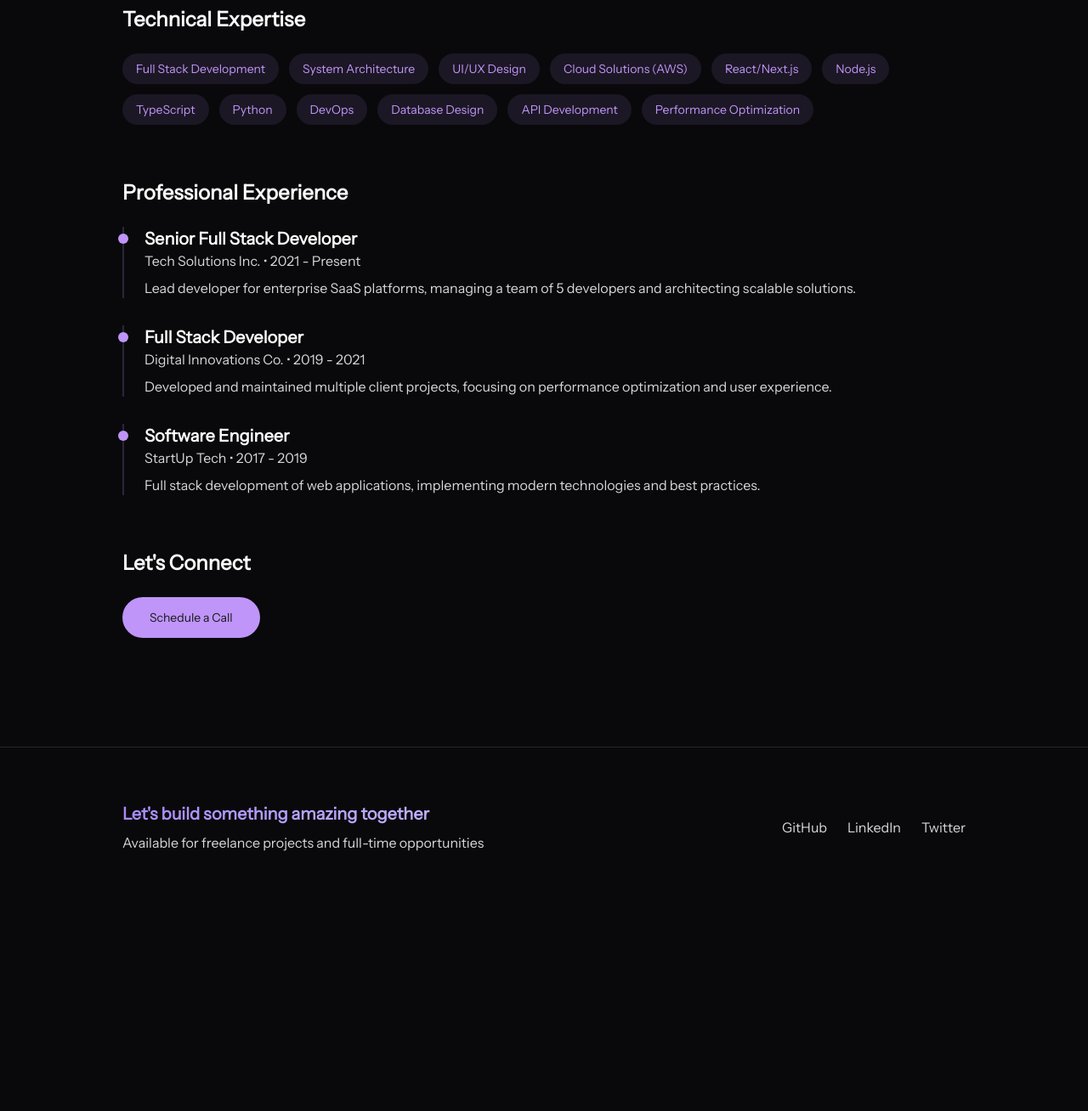
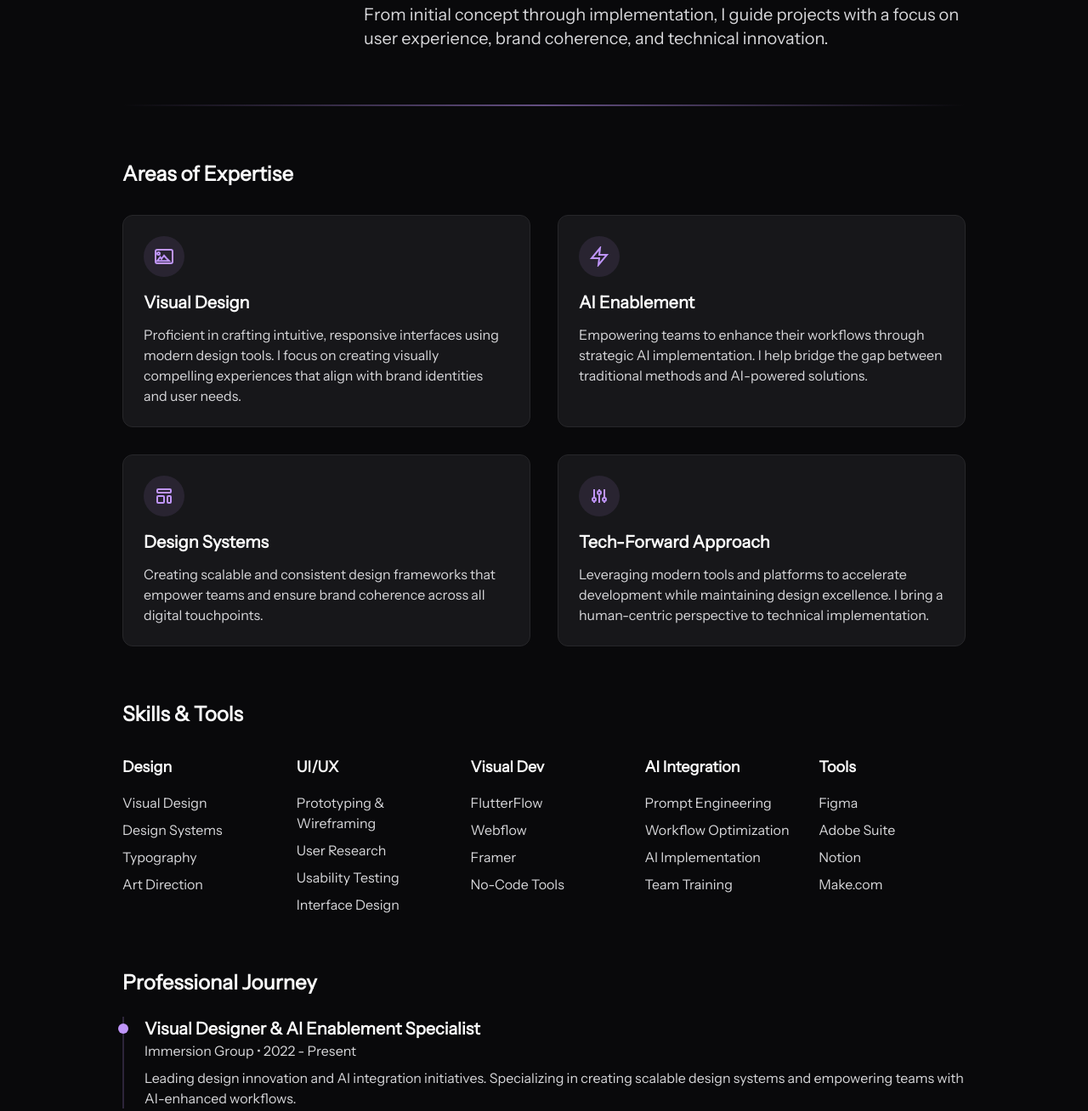
Before and after one commit to wemadeathing/Astro-portfolio-24, an Astro site: page /about in a window 1280 px wide. Shown: the part 361-1669 px from the top of the page at 85% size. Before the commit the page ends 1429 px from the top, so only its background shows below. Built offline with nearby package versions, Linux system fonts and the light colour scheme; Astro itself is replaced by a stand-in of ours.

Commit message:
content updates

```diff
--- a/src/components/Footer.astro
+++ b/src/components/Footer.astro
@@ -6,9 +6,9 @@
         <p class="text-muted-foreground">Available for freelance projects and full-time opportunities</p>
       </div>
       <div class="flex gap-6">
-        <a href="https://github.com" class="text-muted-foreground hover:text-primary transition-colors">GitHub</a>
-        <a href="https://linkedin.com" class="text-muted-foreground hover:text-primary transition-colors">LinkedIn</a>
-        <a href="https://twitter.com" class="text-muted-foreground hover:text-primary transition-colors">Twitter</a>
+        <a href="https://github.com/wemadeathing" class="text-muted-foreground hover:text-primary transition-colors">GitHub</a>
+        <a href="https://www.linkedin.com/in/nasifsalaam/" class="text-muted-foreground hover:text-primary transition-colors">LinkedIn</a>
+        <a href="https://www.behance.net/nsalaam" class="text-muted-foreground hover:text-primary transition-colors">Behance</a>
       </div>
     </div>
   </div>
--- a/src/pages/about.astro
+++ b/src/pages/about.astro
@@ -1,67 +1,187 @@
 ---
 import Layout from '../layouts/Layout.astro';
 
-const skills = [
-  'Full Stack Development',
-  'System Architecture',
-  'UI/UX Design',
-  'Cloud Solutions (AWS)',
-  'React/Next.js',
-  'Node.js',
-  'TypeScript',
-  'Python',
-  'DevOps',
-  'Database Design',
-  'API Development',
-  'Performance Optimization',
+const expertise = [
+  {
+    title: 'Visual Design',
+    description: 'Proficient in crafting intuitive, responsive interfaces using modern design tools. I focus on creating visually compelling experiences that align with brand identities and user needs.',
+    icon: 'M2 6a2 2 0 012-2h16a2 2 0 012 2v12a2 2 0 01-2 2H4a2 2 0 01-2-2V6zm3.5 1a1.5 1.5 0 100 3 1.5 1.5 0 000-3zm9 6.75l-2.5-3-3 4-1.5-2-3.5 4.5h14l-3.5-3.5z'
+  },
+  {
+    title: 'AI Enablement',
+    description: 'Empowering teams to enhance their workflows through strategic AI implementation. I help bridge the gap between traditional methods and AI-powered solutions.',
+    icon: 'M13 2L3 14h9l-1 8 10-12h-9l1-8z'
+  },
+  {
+    title: 'Design Systems',
+    description: 'Creating scalable and consistent design frameworks that empower teams and ensure brand coherence across all digital touchpoints.',
+    icon: 'M4 5a1 1 0 011-1h14a1 1 0 011 1v2a1 1 0 01-1 1H5a1 1 0 01-1-1V5zm0 8a1 1 0 011-1h6a1 1 0 011 1v6a1 1 0 01-1 1H5a1 1 0 01-1-1v-6zm12 0a1 1 0 011-1h2a1 1 0 011 1v6a1 1 0 01-1 1h-2a1 1 0 01-1-1v-6z'
+  },
+  {
+    title: 'Tech-Forward Approach',
+    description: 'Leveraging modern tools and platforms to accelerate development while maintaining design excellence. I bring a human-centric perspective to technical implementation.',
+    icon: 'M12 6V4m0 2a2 2 0 100 4m0-4a2 2 0 110 4m-6 8a2 2 0 100-4m0 4a2 2 0 110-4m0 4v2m0-6V4m6 6v10m6-2a2 2 0 100-4m0 4a2 2 0 110-4m0 4v2m0-6V4'
+  }
 ];
+
+const skills = {
+  design: [
+    'Visual Design',
+    'Design Systems',
+    'Typography',
+    'Art Direction'
+  ],
+  uiux: [
+    'Prototyping & Wireframing',
+    'User Research',
+    'Usability Testing',
+    'Interface Design'
+  ],
+  visualDev: [
+    'FlutterFlow',
+    'Webflow',
+    'Framer',
+    'No-Code Tools'
+  ],
+  aiIntegration: [
+    'Prompt Engineering',
+    'Workflow Optimization',
+    'AI Implementation',
+    'Team Training'
+  ],
+  tools: [
+    'Figma',
+    'Adobe Suite',
+    'Notion',
+    'Make.com'
+  ]
+};
 
 const experience = [
   {
-    role: 'Senior Full Stack Developer',
-    company: 'Tech Solutions Inc.',
-    period: '2021 - Present',
-    description: 'Lead developer for enterprise SaaS platforms, managing a team of 5 developers and architecting scalable solutions.',
+    role: 'Visual Designer & AI Enablement Specialist',
+    company: 'Immersion Group',
+    period: '2022 - Present',
+    description: 'Leading design innovation and AI integration initiatives. Specializing in creating scalable design systems and empowering teams with AI-enhanced workflows.'
   },
   {
-    role: 'Full Stack Developer',
-    company: 'Digital Innovations Co.',
+    role: 'Digital Designer',
+    company: 'Machete Creative',
     period: '2019 - 2021',
-    description: 'Developed and maintained multiple client projects, focusing on performance optimization and user experience.',
+    description: 'Created comprehensive digital solutions including UI designs, websites, and digital assets. Conducted user research and implemented design strategies for optimal user experience.'
   },
   {
-    role: 'Software Engineer',
-    company: 'StartUp Tech',
-    period: '2017 - 2019',
-    description: 'Full stack development of web applications, implementing modern technologies and best practices.',
+    role: 'Visual Designer',
+    company: 'Freelance',
+    period: '2014 - 2018',
+    description: 'Collaborated with diverse clients on branding, digital design, and web development projects. Managed end-to-end design processes from concept to implementation.'
   },
+  {
+    role: 'Senior Graphic Designer',
+    company: 'Musica & Clicks',
+    period: '2009 - 2012',
+    description: 'Designed promotional campaigns and internal marketing material, including posters, banners, and catalogues. Managed a team of designers and copywriter while overseeing in-store point of sale materials.'
+  }
 ];
 ---
 
-<Layout title="About Me | Full Stack Developer">
+<Layout title="About Me | Visual Designer & AI Enablement Specialist">
   <div class="container max-w-5xl mx-auto px-4 pt-32">
-    <section class="mb-16">
+    <section class="mb-16 flex flex-col md:flex-row gap-12 items-start">
+      <div class="md:w-1/4">
+        <img
+          src="/src/images/NS-profile-2.png"
+          alt="Nasif Salaam"
+          class="rounded-2xl w-full max-w-[200px] shadow-lg border border-secondary"
+        />
+      </div>
+      <div class="md:w-3/4">
         <h1 class="text-4xl font-bold mb-6 text-foreground">About Me</h1>
-      <p class="text-xl text-muted-foreground max-w-2xl">
-        I'm a Full Stack Developer with 6+ years of experience in building enterprise-level applications.
-        Specializing in scalable architecture, cloud solutions, and intuitive user interfaces, I help businesses
-        transform their digital presence through technology.
+        <p class="text-xl text-muted-foreground mb-8">
+          As a Visual Designer and AI Enablement Specialist, I combine design expertise with AI implementation to create impactful digital experiences.
+          I help teams and businesses transform their workflows through innovative design and AI adoption, creating solutions that are both
+          visually compelling and highly efficient.
         </p>
+        <p class="text-xl text-muted-foreground">
+          From initial concept through implementation, I guide projects with a focus on user experience, brand coherence, and technical innovation.
+        </p>
+      </div>
     </section>
 
+    <div class="w-full h-[2px] mb-16 bg-gradient-to-r from-primary/0 via-primary/50 to-primary/0"></div>
+
     <section class="mb-16">
-      <h2 class="text-2xl font-bold mb-6 text-foreground">Technical Expertise</h2>
-      <div class="flex flex-wrap gap-3">
-        {skills.map((skill) => (
-          <span class="px-4 py-2 bg-primary/10 text-primary rounded-full text-sm">
-            {skill}
-          </span>
+      <h2 class="text-2xl font-bold mb-8 text-foreground">Areas of Expertise</h2>
+      <div class="grid md:grid-cols-2 gap-8">
+        {expertise.map((item) => (
+          <div class="p-6 rounded-xl bg-secondary/50 backdrop-blur-sm border border-secondary">
+            <div class="w-12 h-12 bg-primary/10 rounded-full flex items-center justify-center mb-4">
+              <svg
+                xmlns="http://www.w3.org/2000/svg"
+                class="w-6 h-6 text-primary"
+                viewBox="0 0 24 24"
+                fill="none"
+                stroke="currentColor"
+                stroke-width="2"
+              >
+                <path d={item.icon} />
+              </svg>
+            </div>
+            <h3 class="text-xl font-semibold mb-3 text-foreground">{item.title}</h3>
+            <p class="text-muted-foreground">{item.description}</p>
+          </div>
         ))}
       </div>
     </section>
 
     <section class="mb-16">
-      <h2 class="text-2xl font-bold mb-6 text-foreground">Professional Experience</h2>
+      <h2 class="text-2xl font-bold mb-8 text-foreground">Skills & Tools</h2>
+      <div class="grid grid-cols-2 md:grid-cols-5 gap-8">
+        <div>
+          <h3 class="text-lg font-semibold mb-4 text-foreground">Design</h3>
+          <ul class="space-y-2">
+            {skills.design.map((skill) => (
+              <li class="text-muted-foreground">{skill}</li>
+            ))}
+          </ul>
+        </div>
+        <div>
+          <h3 class="text-lg font-semibold mb-4 text-foreground">UI/UX</h3>
+          <ul class="space-y-2">
+            {skills.uiux.map((skill) => (
+              <li class="text-muted-foreground">{skill}</li>
+            ))}
+          </ul>
+        </div>
+        <div>
+          <h3 class="text-lg font-semibold mb-4 text-foreground">Visual Dev</h3>
+          <ul class="space-y-2">
+            {skills.visualDev.map((skill) => (
+              <li class="text-muted-foreground">{skill}</li>
+            ))}
+          </ul>
+        </div>
+        <div>
+          <h3 class="text-lg font-semibold mb-4 text-foreground">AI Integration</h3>
+          <ul class="space-y-2">
+            {skills.aiIntegration.map((skill) => (
+              <li class="text-muted-foreground">{skill}</li>
+            ))}
+          </ul>
+        </div>
+        <div>
+          <h3 class="text-lg font-semibold mb-4 text-foreground">Tools</h3>
+          <ul class="space-y-2">
+            {skills.tools.map((skill) => (
+              <li class="text-muted-foreground">{skill}</li>
+            ))}
+          </ul>
+        </div>
+      </div>
+    </section>
+
+    <section class="mb-16">
+      <h2 class="text-2xl font-bold mb-6 text-foreground">Professional Journey</h2>
       <div class="space-y-8">
         {experience.map((item) => (
           <div class="border-l-2 border-primary/20 pl-6 relative">
@@ -76,12 +196,20 @@ const experience = [
 
     <section>
       <h2 class="text-2xl font-bold mb-6 text-foreground">Let's Connect</h2>
+      <div class="flex gap-4">
         <a
           href="/contact"
           class="inline-flex h-12 items-center justify-center rounded-full bg-primary px-8 text-sm font-medium text-primary-foreground transition-colors hover:bg-primary/80"
         >
-        Schedule a Call
+          Start a Conversation
         </a>
+        <a
+          href="https://www.linkedin.com/in/nasifsalaam/"
+          class="inline-flex h-12 items-center justify-center rounded-full bg-secondary px-8 text-sm font-medium text-secondary-foreground transition-colors hover:bg-secondary/80"
+        >
+          LinkedIn
+        </a>
+      </div>
     </section>
   </div>
 </Layout>
--- a/src/pages/blog/[slug].astro
+++ b/src/pages/blog/[slug].astro
@@ -3,6 +3,7 @@ import { getCollection } from 'astro:content';
 import Layout from '../../layouts/Layout.astro';
 import ShareButtons from '../../components/ShareButtons.astro';
 import TableOfContents from '../../components/TableOfContents.astro';
+import type { CollectionEntry } from 'astro:content';
 
 export async function getStaticPaths() {
   const posts = await getCollection('blog');
@@ -12,7 +13,7 @@ export async function getStaticPaths() {
   }));
 }
 
-const { post } = Astro.props;
+const { post } = Astro.props as { post: CollectionEntry<'blog'> };
 const { Content } = await post.render();
 
 const formattedDate = post.data.pubDate.toLocaleDateString('en-US', {
--- a/src/pages/blog/index.astro
+++ b/src/pages/blog/index.astro
@@ -10,7 +10,7 @@ const sortedPosts = posts.sort((a, b) => b.data.pubDate.valueOf() - a.data.pubDa
 <Layout title="Blog">
   <div class="container max-w-5xl mx-auto px-4 pt-32">
     <h1 class="text-4xl font-bold mb-16">Blog</h1>
-    <div class="grid grid-cols-1 md:grid-cols-2 gap-12 stagger-children">
+    <div class="grid grid-cols-1 md:grid-cols-3 gap-12 stagger-children">
       {sortedPosts.map((post) => (
         <BlogCard
           title={post.data.title}
--- a/src/pages/index.astro
+++ b/src/pages/index.astro
@@ -8,31 +8,31 @@ const projects = await getCollection('projects');
 const featuredProjects = projects.filter(project => project.data.featured);
 ---
 
-<Layout title="Nasif Salaam | Full Stack Developer">
+<Layout title="Nasif Salaam | Visual Designer & AI Enablement Specialist">
   <div class="absolute inset-0 h-screen bg-gradient-hero -z-10"></div>
   <HeroAnimation />
   <section class="relative min-h-[90vh] flex items-center">
     <div class="container max-w-5xl mx-auto px-4 pt-32 relative">
       <div class="max-w-2xl animate-slide-up">
-        <span class="text-sm font-medium text-primary mb-3 block">Full Stack Developer & System Architect</span>
+        <span class="text-sm font-medium text-primary mb-3 block">Visual Designer & AI Enablement Specialist</span>
         <h1 class="text-5xl font-bold leading-tight mb-6 text-foreground">
-          Building Scalable Solutions for Modern Businesses
+          Designing Intelligent Digital Experiences
         </h1>
         <p class="text-lg text-muted-foreground mb-8">
-          I help businesses transform their ideas into robust, scalable applications. With expertise in full-stack development and system architecture, I create solutions that drive growth and enhance user experience.
+          I help businesses transform their digital presence through innovative design and AI enablement. Combining visual design expertise with AI integration, I create intuitive solutions that enhance creativity and productivity.
         </p>
         <div class="flex gap-4">
           <a
             href="/contact"
             class="inline-flex h-12 items-center justify-center rounded-full bg-primary px-8 text-sm font-medium text-primary-foreground transition-colors hover:bg-primary/80"
           >
-            Discuss Your Project
+            Start Your Project
           </a>
           <a
             href="/about"
             class="inline-flex h-12 items-center justify-center rounded-full bg-secondary px-8 text-sm font-medium text-secondary-foreground transition-colors hover:bg-secondary/80"
           >
-            View Experience
+            Explore My Work
           </a>
         </div>
       </div>
@@ -48,8 +48,8 @@ const featuredProjects = projects.filter(project => project.data.featured);
               <path d="M12 2L2 7l10 5 10-5-10-5zM2 17l10 5 10-5M2 12l10 5 10-5"/>
             </svg>
           </div>
-          <h3 class="text-xl font-semibold mb-2">Scalable Architecture</h3>
-          <p class="text-muted-foreground">Building robust systems that grow with your business needs</p>
+          <h3 class="text-xl font-semibold mb-2">Visual Design</h3>
+          <p class="text-muted-foreground">Crafting intuitive interfaces and engaging digital experiences that delight users</p>
         </div>
         <div class="p-6 rounded-xl bg-secondary/50 backdrop-blur-sm border border-secondary">
           <div class="w-12 h-12 bg-primary/10 rounded-full flex items-center justify-center mb-4">
@@ -57,8 +57,8 @@ const featuredProjects = projects.filter(project => project.data.featured);
               <path d="M13 2L3 14h9l-1 8 10-12h-9l1-8z"/>
             </svg>
           </div>
-          <h3 class="text-xl font-semibold mb-2">High Performance</h3>
-          <p class="text-muted-foreground">Optimized solutions that deliver lightning-fast experiences</p>
+          <h3 class="text-xl font-semibold mb-2">AI Enablement</h3>
+          <p class="text-muted-foreground">Empowering teams to enhance creativity and productivity through AI integration</p>
         </div>
         <div class="p-6 rounded-xl bg-secondary/50 backdrop-blur-sm border border-secondary">
           <div class="w-12 h-12 bg-primary/10 rounded-full flex items-center justify-center mb-4">
@@ -66,8 +66,8 @@ const featuredProjects = projects.filter(project => project.data.featured);
               <path d="M12 22s8-4 8-10V5l-8-3-8 3v7c0 6 8 10 8 10z"/>
             </svg>
           </div>
-          <h3 class="text-xl font-semibold mb-2">Security First</h3>
-          <p class="text-muted-foreground">Enterprise-grade security practices for peace of mind</p>
+          <h3 class="text-xl font-semibold mb-2">Rapid Innovation</h3>
+          <p class="text-muted-foreground">Accelerating ideas to reality through visual development and modern tools</p>
         </div>
       </div>
 
```
Also changed, not shown: src/images/NS-profile-2.png (added). Lines whose indentation alone changed are shown as unchanged.
